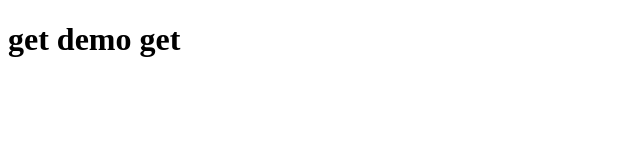
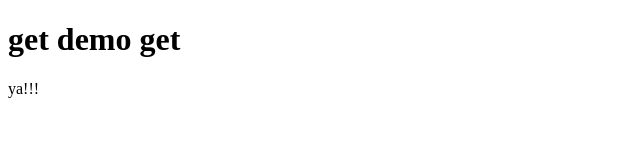
Before and after one commit to apple890493/git-demo-remote, a plain HTML site: page index.html in a window 1280 px wide. Shown: the full height of the page, 0-640 px from the left. Drawn offline with Linux system fonts and the light colour scheme.

Commit message:
add sentence

```diff
--- a/index.html
+++ b/index.html
@@ -9,6 +9,7 @@
 
 <body>
   <h1>get demo get</h1>
+  <p>ya!!!</p>
 </body>
 
 </html>
```
